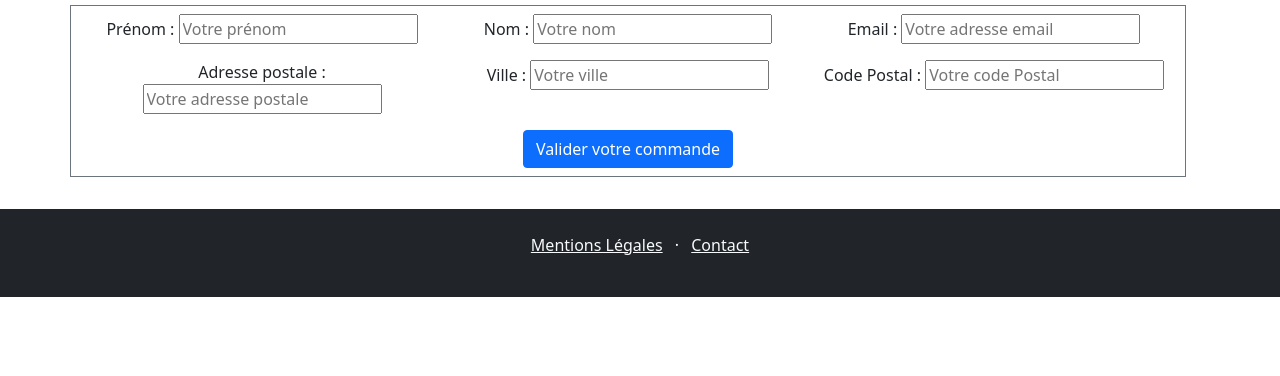
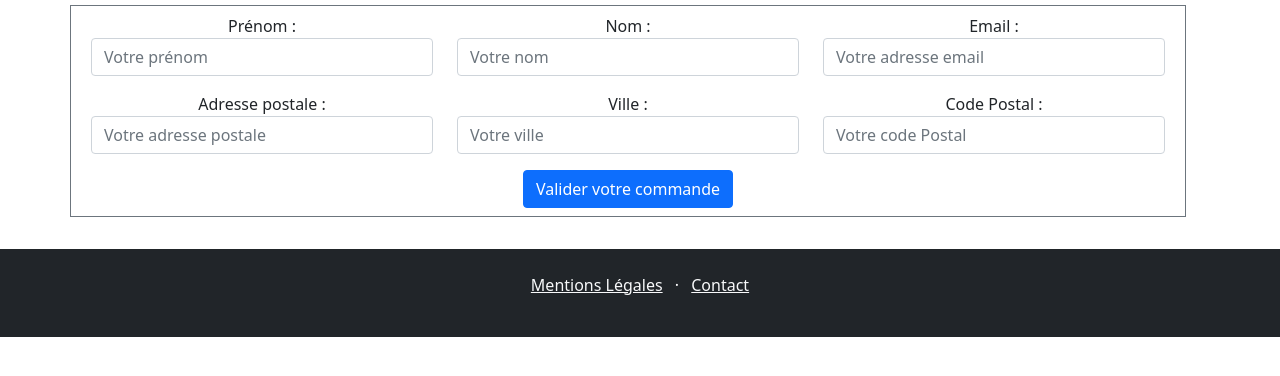
Before and after one commit to DerzoGit/Projet-5-Orinoco, a plain HTML site: page frontend/html/panier.html in a window 1280 px wide. Shown: the part 304-680 px from the top of the page. Drawn offline with nearby package versions, Linux system fonts and the light colour scheme.

Commit message:
changes form basket

```diff
--- a/frontend/html/panier.html
+++ b/frontend/html/panier.html
@@ -85,29 +85,29 @@
                     <div class="row p-2">
                         <div class="col-4 form--firstname">
                             <label for="firstname">Prénom :</label>
-                            <input type="text" placeholder="Votre prénom" required>
+                            <input type="text" placeholder="Votre prénom" class="form-control" required>
                         </div>
                         <div class="col-4 form--lastname">
                             <label for="lastname">Nom :</label>
-                            <input type="text" placeholder="Votre nom" required>
+                            <input type="text" placeholder="Votre nom" class="form-control" required>
                         </div>
                         <div class="col-4 form--email">
                             <label for="email">Email :</label>
-                            <input type="email" placeholder="Votre adresse email" required>
+                            <input type="email" placeholder="Votre adresse email" class="form-control" required>
                         </div>
                     </div>
                     <div class="row p-2">
                         <div class="col-4 form--adress">
                             <label for="adress">Adresse postale :</label>
-                            <input type="adress" placeholder="Votre adresse postale" required>
+                            <input type="adress" placeholder="Votre adresse postale" class="form-control" required>
                         </div>
                         <div class="col-4 form--city">
                             <label for="city">Ville :</label>
-                            <input type="text" placeholder="Votre ville" required>
+                            <input type="text" placeholder="Votre ville" class="form-control" required>
                         </div>
                         <div class="col-4 form--postcode">
                             <label for="postcode">Code Postal :</label>
-                            <input type="text" placeholder="Votre code Postal">
+                            <input type="text" placeholder="Votre code Postal" class="form-control">
                         </div>
                     </div>
                     <button type="submit" class="btn btn-primary m-2">Valider votre commande</button>
--- a/frontend/js/product.js
+++ b/frontend/js/product.js
@@ -63,7 +63,6 @@ const addToLocalStorage = async (product) => {
                 productSelected[0].quantity++;
                 console.log(product.quantity);
                 console.log("1");
-
             } else {
                 basketProducts.push(product);
                 console.log("2");
```
